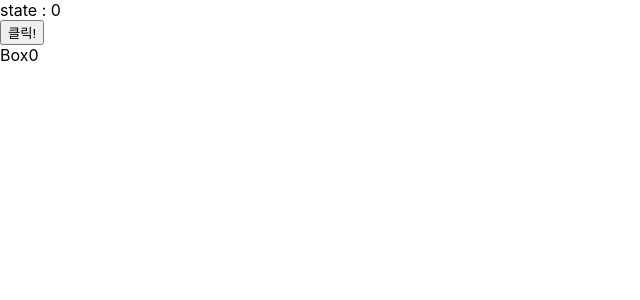
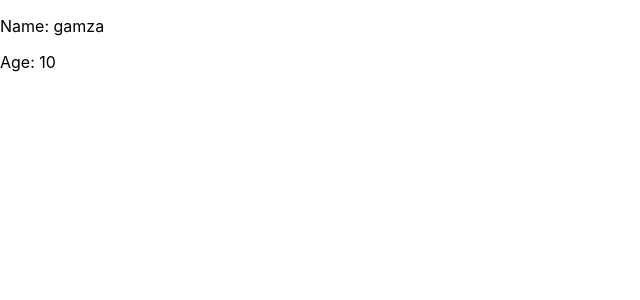
Before and after one commit to hhhyeon97/React, a React (Create React App) app: page / in a window 1280 px wide. Shown: the top 300 px of the page, without its empty margins (0-640 px from the left). Built offline with nearby package versions, Linux system fonts and the light colour scheme.

Commit message:
컴포넌트예시

```diff
--- a/package.json
+++ b/package.json
@@ -34,5 +34,8 @@
       "last 1 firefox version",
       "last 1 safari version"
     ]
+  },
+  "devDependencies": {
+    "@babel/plugin-proposal-private-property-in-object": "^7.21.11"
   }
 }
--- a/src/ChildComponent.js
+++ b/src/ChildComponent.js
@@ -1,3 +1,5 @@
+import React from 'react';
+
 function ChildComponent(props) {
   return (
     <div>
@@ -6,3 +8,5 @@ function ChildComponent(props) {
     </div>
   );
 }
+
+export default ChildComponent; // ChildComponent를 default로 export
--- a/src/ParentComponent.js
+++ b/src/ParentComponent.js
@@ -1,5 +1,8 @@
-import ChildComponent from './ChildComponent';
+import React from 'react';
+import ChildComponent from './ChildComponent'; // ChildComponent를 import
 
 function ParentComponent() {
-  return <ChildComponent name="John" age={30} />;
+  return <ChildComponent name="gamza" age={10} />;
 }
+
+export default ParentComponent; // ParentComponent를 default로 export
--- a/src/index.js
+++ b/src/index.js
@@ -3,12 +3,13 @@ import ReactDOM from 'react-dom/client';
 import './index.css';
 //import App from './App';
 import reportWebVitals from './reportWebVitals';
-import AppClass from './AppClass';
-
+//import AppClass from './AppClass';
+import ParentComponent from './ParentComponent'; // 부모 컴포넌트를 import
 const root = ReactDOM.createRoot(document.getElementById('root'));
 root.render(
   <React.StrictMode>
-    <AppClass />
+    {/* <AppClass /> */}
+    <ParentComponent /> {/* 부모 컴포넌트 렌더링 */}
   </React.StrictMode>,
 );
 
```
Also changed, not shown: 1 other file (tests, documents, lock files or other folders).
